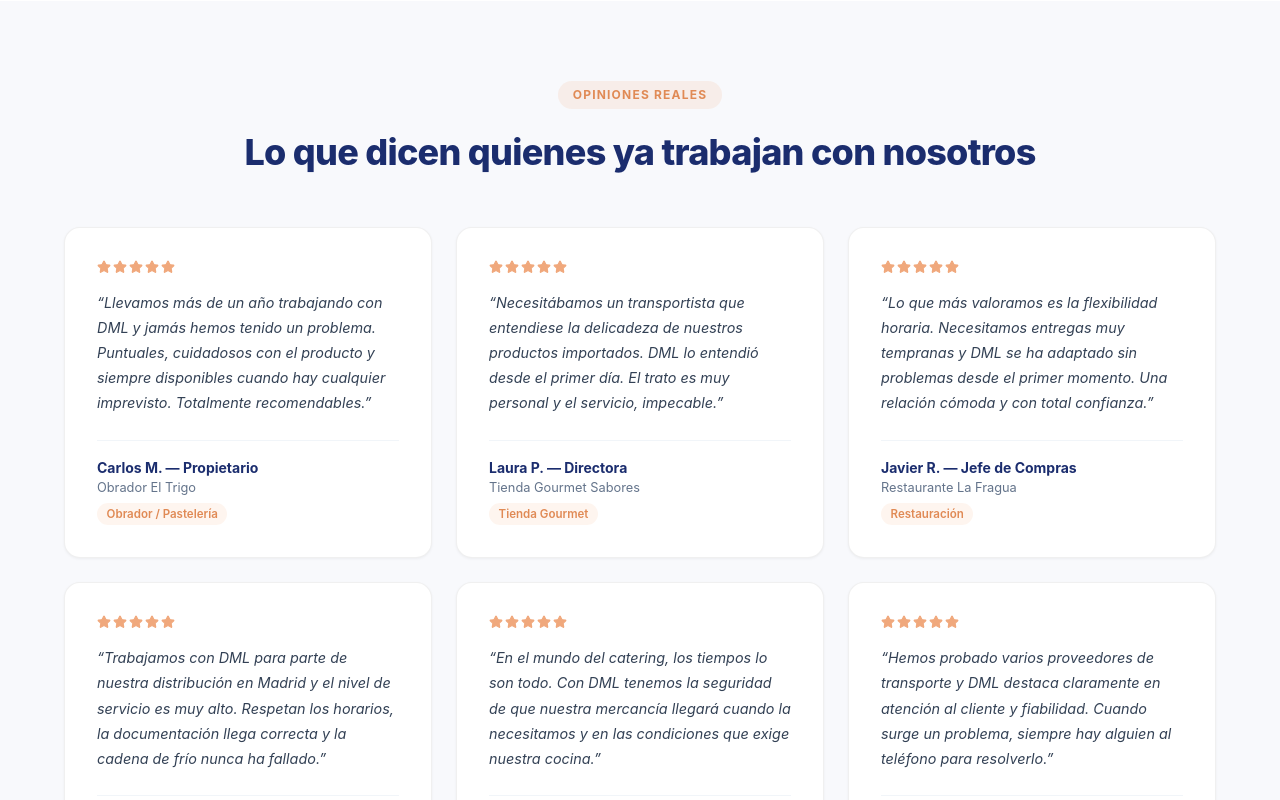
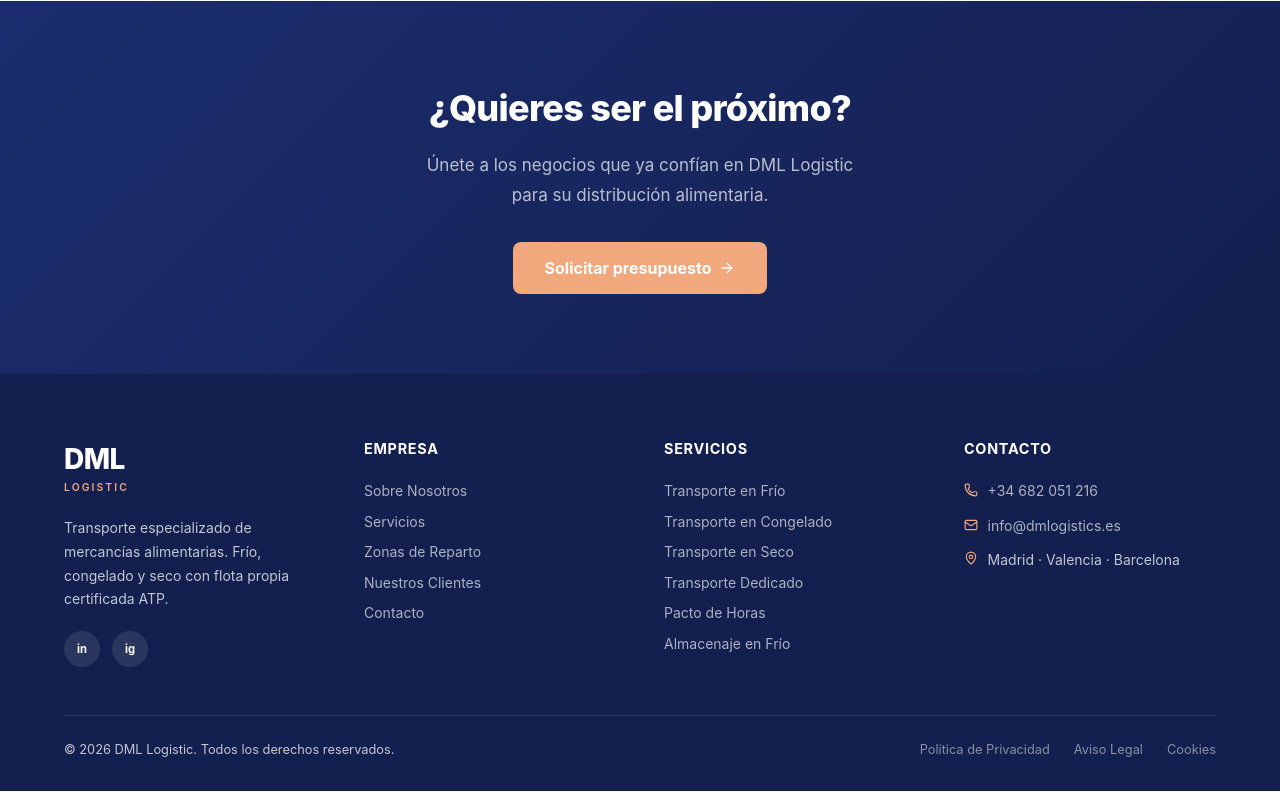
Before and after one commit to dmlogistics/dmlogistics-web, a Next.js app: page /clientes in a window 1280 px wide. Shown: the part 820-1620 px from the top of the page. Built offline with nearby package versions, Linux system fonts and the light colour scheme.

Commit message:
Quitar testimonios de relleno de la pagina Clientes

```diff
--- a/app/clientes/page.tsx
+++ b/app/clientes/page.tsx
@@ -1,5 +1,5 @@
 import Link from 'next/link'
-import { Star, ArrowRight } from 'lucide-react'
+import { ArrowRight } from 'lucide-react'
 
 const S = {
   container: { maxWidth: '1200px', margin: '0 auto', padding: '0 1.5rem' },
@@ -16,15 +16,6 @@
     marginBottom: '1rem',
   },
 }
-
-const testimonials = [
-  { name: 'Carlos M.', role: 'Propietario', company: 'Obrador El Trigo', sector: 'Obrador / Pastelería', text: 'Llevamos más de un año trabajando con DML y jamás hemos tenido un problema. Puntuales, cuidadosos con el producto y siempre disponibles cuando hay cualquier imprevisto. Totalmente recomendables.' },
-  { name: 'Laura P.', role: 'Directora', company: 'Tienda Gourmet Sabores', sector: 'Tienda Gourmet', text: 'Necesitábamos un transportista que entendiese la delicadeza de nuestros productos importados. DML lo entendió desde el primer día. El trato es muy personal y el servicio, impecable.' },
-  { name: 'Javier R.', role: 'Jefe de Compras', company: 'Restaurante La Fragua', sector: 'Restauración', text: 'Lo que más valoramos es la flexibilidad horaria. Necesitamos entregas muy tempranas y DML se ha adaptado sin problemas desde el primer momento. Una relación cómoda y con total confianza.' },
-  { name: 'María S.', role: 'Gerente', company: 'Distribuidora Frescos del Norte', sector: 'Distribución alimentaria', text: 'Trabajamos con DML para parte de nuestra distribución en Madrid y el nivel de servicio es muy alto. Respetan los horarios, la documentación llega correcta y la cadena de frío nunca ha fallado.' },
-  { name: 'Andrés V.', role: 'Chef y propietario', company: 'Catering Premium Events', sector: 'Catering', text: 'En el mundo del catering, los tiempos lo son todo. Con DML tenemos la seguridad de que nuestra mercancía llegará cuando la necesitamos y en las condiciones que exige nuestra cocina.' },
-  { name: 'Elena G.', role: 'Compradora', company: 'Supermercados Frescos', sector: 'Retail alimentario', text: 'Hemos probado varios proveedores de transporte y DML destaca claramente en atención al cliente y fiabilidad. Cuando surge un problema, siempre hay alguien al teléfono para resolverlo.' },
-]
 
 export default function ClientesPage() {
   return (
@@ -57,30 +48,6 @@
         </div>
       </section>
 
-      <section style={{ padding: '5rem 0', backgroundColor: '#f8f9fc' }}>
-        <div style={S.container}>
-          <div style={{ textAlign: 'center', marginBottom: '3rem' }}>
-            <div style={S.tag}>Opiniones reales</div>
-            <h2 style={{ fontSize: 'clamp(1.5rem, 3vw, 2.25rem)', fontWeight: 800, color: '#1B2D6E', letterSpacing: '-0.02em' }}>Lo que dicen quienes ya trabajan con nosotros</h2>
-          </div>
-          <div style={{ display: 'grid', gridTemplateColumns: 'repeat(auto-fit, minmax(300px, 1fr))', gap: '1.5rem' }}>
-            {testimonials.map((t, i) => (
-              <div key={i} style={{ backgroundColor: 'white', borderRadius: '1rem', padding: '2rem', border: '1px solid rgba(0,0,0,0.06)', boxShadow: '0 1px 3px rgba(0,0,0,0.05)' }}>
-                <div style={{ display: 'flex', gap: '2px', marginBottom: '1rem' }}>
-                  {[...Array(5)].map((_, j) => <Star key={j} size={14} style={{ color: '#F0A87C', fill: '#F0A87C' }} />)}
-                </div>
-                <p style={{ color: '#334155', fontSize: '0.9rem', lineHeight: 1.75, marginBottom: '1.5rem', fontStyle: 'italic' }}>&ldquo;{t.text}&rdquo;</p>
-                <div style={{ borderTop: '1px solid #f1f5f9', paddingTop: '1rem' }}>
-                  <div style={{ fontWeight: 700, color: '#1B2D6E', fontSize: '0.875rem' }}>{t.name} — {t.role}</div>
-                  <div style={{ color: '#64748b', fontSize: '0.8rem' }}>{t.company}</div>
-                  <div style={{ display: 'inline-block', marginTop: '0.4rem', backgroundColor: 'rgba(240,168,124,0.12)', color: '#e08a55', fontSize: '0.72rem', fontWeight: 600, padding: '0.15rem 0.6rem', borderRadius: '2rem' }}>{t.sector}</div>
-                </div>
-              </div>
-            ))}
-          </div>
-        </div>
-      </section>
-
       <section style={{ padding: '5rem 0', background: 'linear-gradient(135deg, #1B2D6E 0%, #131f4e 100%)', textAlign: 'center' }}>
         <div style={S.container}>
           <h2 style={{ fontSize: 'clamp(1.5rem, 3vw, 2.25rem)', fontWeight: 800, color: 'white', marginBottom: '1rem', letterSpacing: '-0.02em' }}>
```
